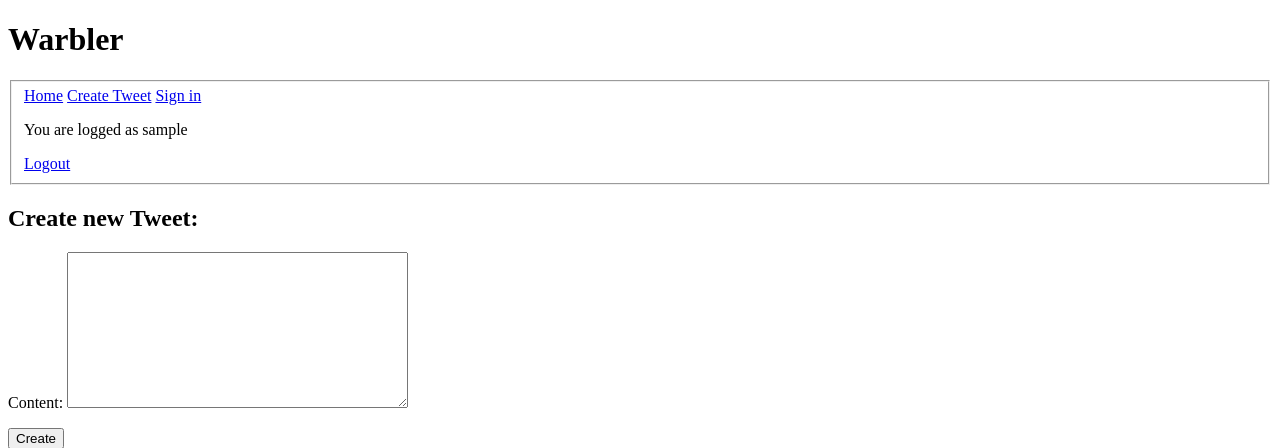
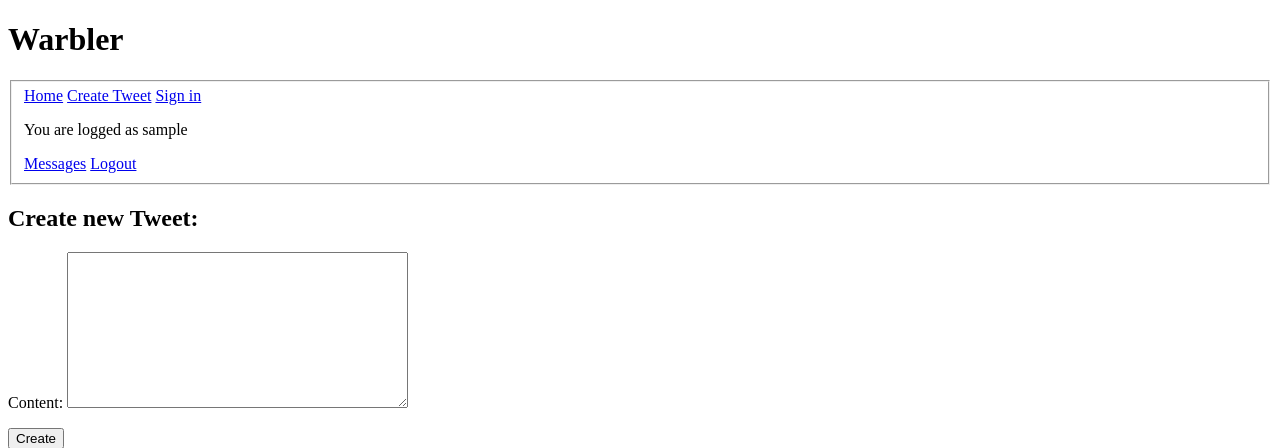
Before and after one commit to AndrzejSzeszko/Warbler----twitter_like_app-, a Django app: page /create_tweet/ in a window 1280 px wide. Shown: the top 448 px of the page. Run offline with Django 3.2, Linux system fonts and the light colour scheme; the visitor is signed in with stand-in values (Sample User, id 1).

Commit message:
add link to all user messages

```diff
--- a/src/app_warbler/templates/app_warbler/base.html
+++ b/src/app_warbler/templates/app_warbler/base.html
@@ -15,6 +15,7 @@
         <a href="{% url 'create-user-sign-in' %}">Sign in</a>
         <p>You are logged as {{ user }}</p>
         {% if user.is_authenticated %}
+            <a href="{% url 'user-messages' user.pk %}">Messages</a>
             <a href="{% url 'logout' %}">Logout</a>
         {% else %}
             <a href="{% url 'login' %}">Login</a>
```
